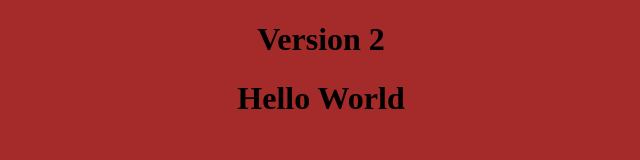
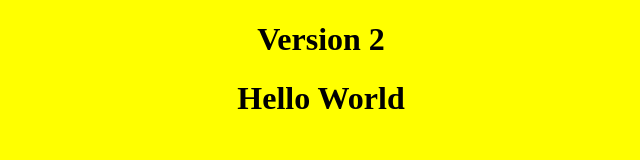
Before and after one commit to BinalKagathara/CI-CD-Pipeline, a plain HTML site: page index.html in a window 1280 px wide. Shown: the whole page, without its empty margins (319-959 px from the left). Drawn offline with Linux system fonts and the light colour scheme.

Commit message:
Update index.html

```diff
--- a/index.html
+++ b/index.html
@@ -3,7 +3,7 @@
 <head>
 	<title>Welcome</title>
 </head>
-<body bgcolor="brown">
+<body bgcolor="yellow">
 
 	<center>
 	<h1>Version 2</h1>
```
